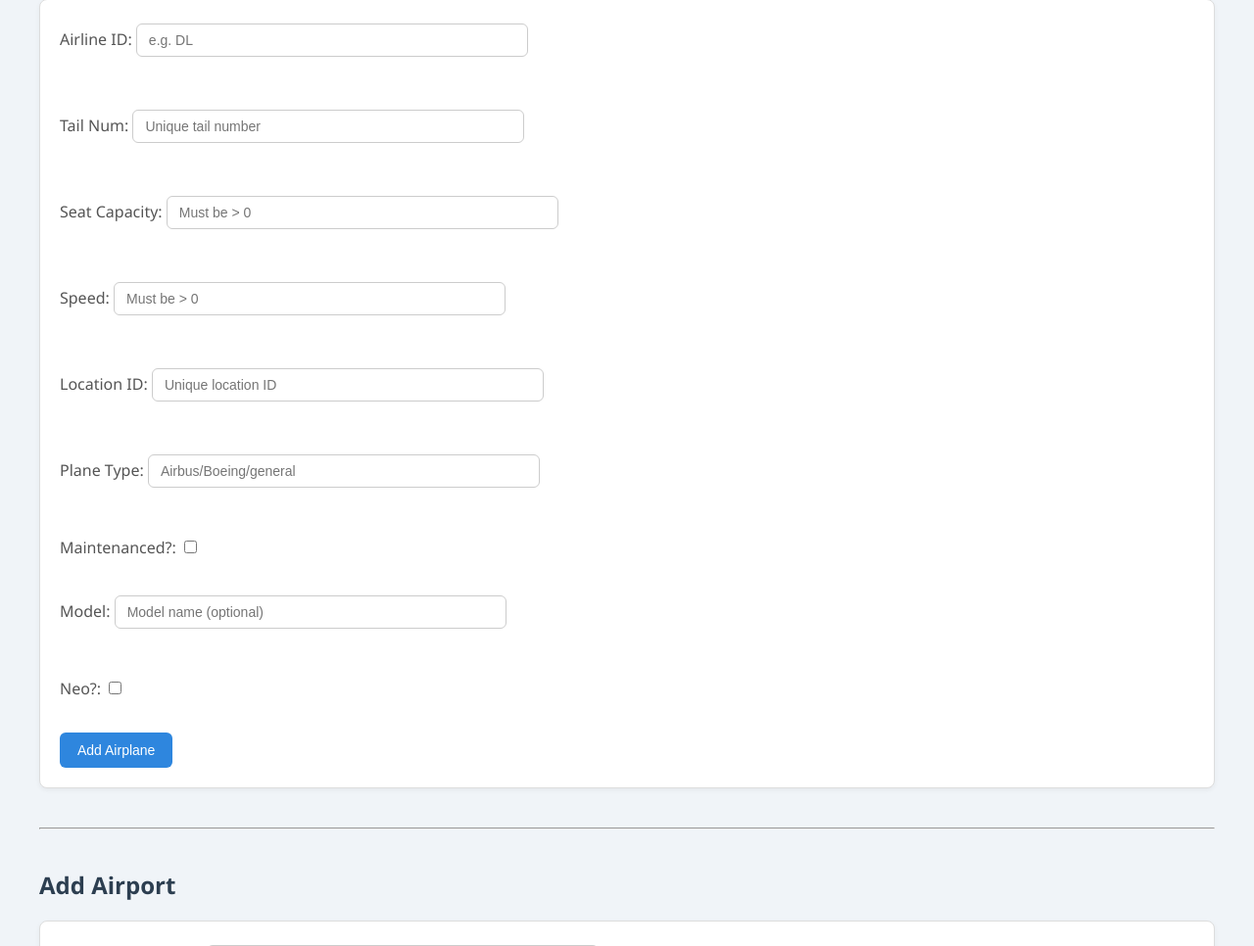
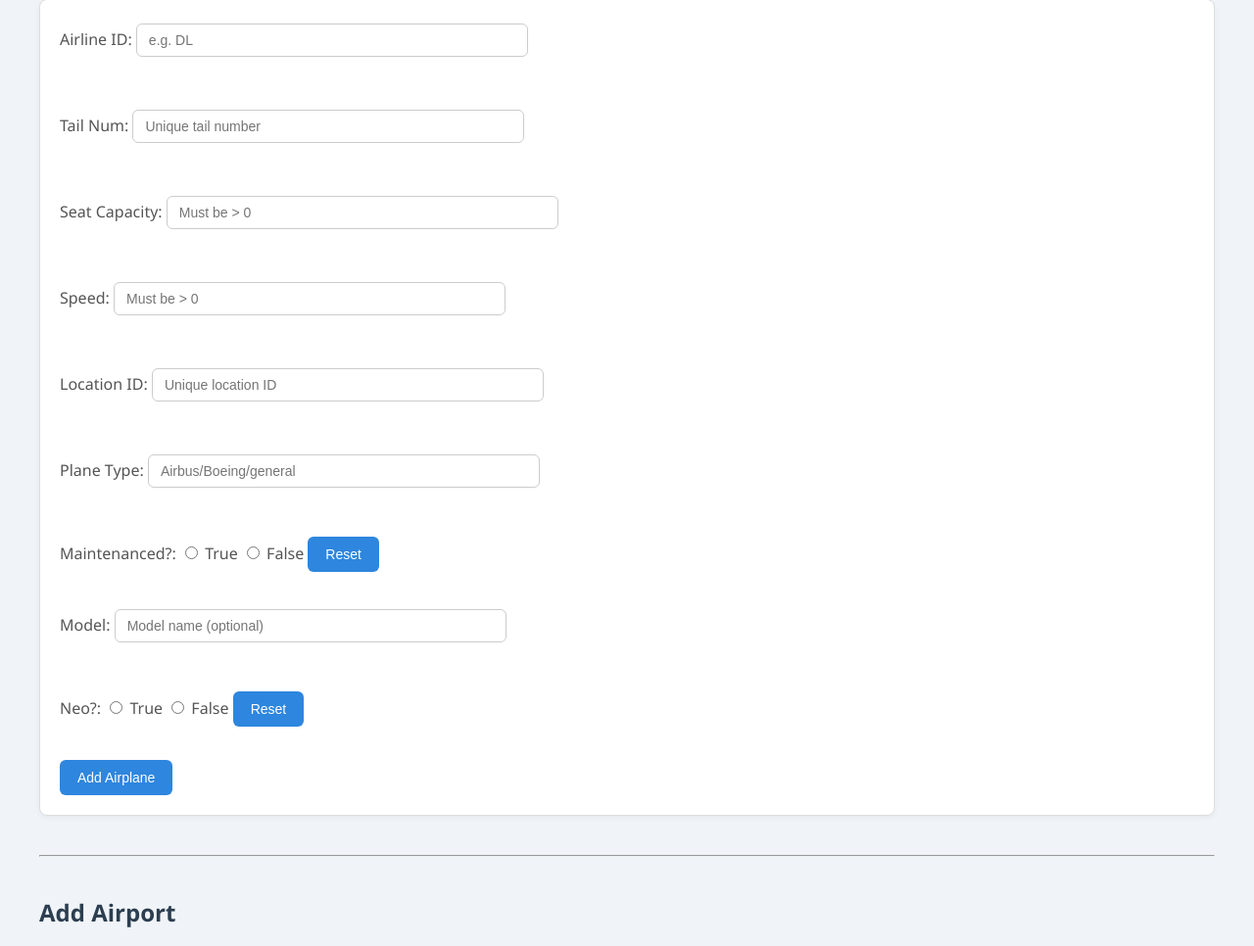
Before and after one commit to Ethan-Saddler/cs4400phase4, a Python web app: template templates/index.html in a window 1280 px wide. Shown: the part 94-1060 px from the top of the page at 98% size. Run offline with Jinja, Linux system fonts and the light colour scheme; the template is opened without the code that fills it, so the values that code supplies are empty.

Commit message:
new UI and function changes

```diff
--- a/templates/index.html
+++ b/templates/index.html
@@ -16,9 +16,21 @@
     <label>Speed: <input type="number" name="speed" placeholder="Must be > 0"></label><br/>
     <label>Location ID: <input type="text" name="locationID" placeholder="Unique location ID"></label><br/>
     <label>Plane Type: <input type="text" name="plane_type" placeholder="Airbus/Boeing/general"></label><br/>
-    <label>Maintenanced?: <input type="checkbox" name="maintenanced"></label><br/>
+    <label>
+      Maintenanced?:
+      <input type="radio" name="maintenanced" value="true"> True
+      <input type="radio" name="maintenanced" value="false"> False
+      <button type="button" onclick="document.querySelectorAll('input[name=maintenanced]').forEach(r => r.checked = false)">Reset</button>
+    </label>
+    <br/>
     <label>Model: <input type="text" name="model" placeholder="Model name (optional)"></label><br/>
-    <label>Neo?: <input type="checkbox" name="neo"></label><br/>
+    <label>
+      Neo?:
+      <input type="radio" name="neo" value="true"> True
+      <input type="radio" name="neo" value="false"> False
+      <button type="button" onclick="document.querySelectorAll('input[name=neo]').forEach(r => r.checked = false)">Reset</button>
+    </label>
+    <br/>
     <button type="submit" class="s-button">Add Airplane</button>
   </form>
 
```
